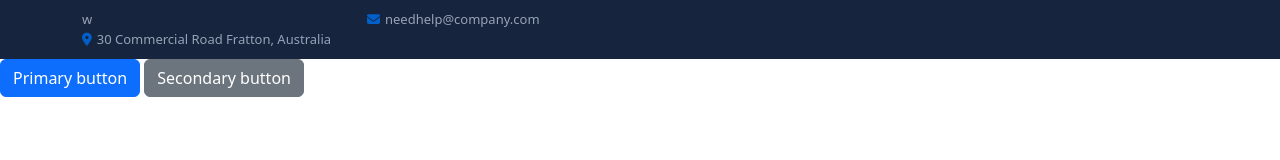
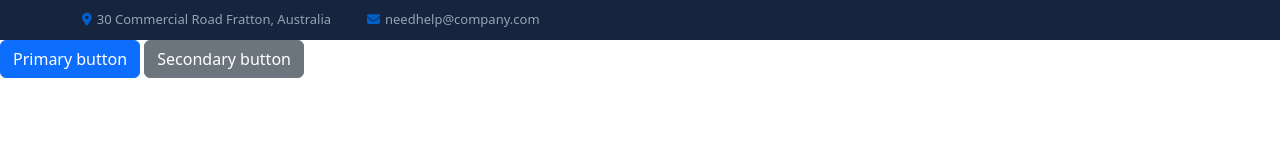
Before and after one commit to Poonam1233/project-insurance, a plain HTML site: page src/index.html in a window 1280 px wide. Drawn offline with nearby package versions, Linux system fonts and the light colour scheme.

Commit message:
1 file modified, 6 deleted

```diff
--- a/src/index.html
+++ b/src/index.html
@@ -24,7 +24,7 @@
         <div class="row">
           <div class="col-xl-6">
             <div class="row">
-              <div class="col-xl-6">w
+              <div class="col-xl-6">
                 <p>
                   <i class="fa-solid fa-location-dot header-icon"></i>30
                   Commercial Road Fratton, Australia
--- a/src/index.js
+++ /dev/null
@@ -1 +0,0 @@
-import './styles.scss';
--- a/src/styles.scss
+++ /dev/null
@@ -1,5 +0,0 @@
-// $primary: #276fc2;
-// $secondary: #e8d21d;
-// $border-radius: 1px;
-
-@import "../node_modules/bootstrap/scss/bootstrap";
```
Also changed, not shown: package.json (deleted, +0 -20 lines), README.md (deleted), 2 other files.
